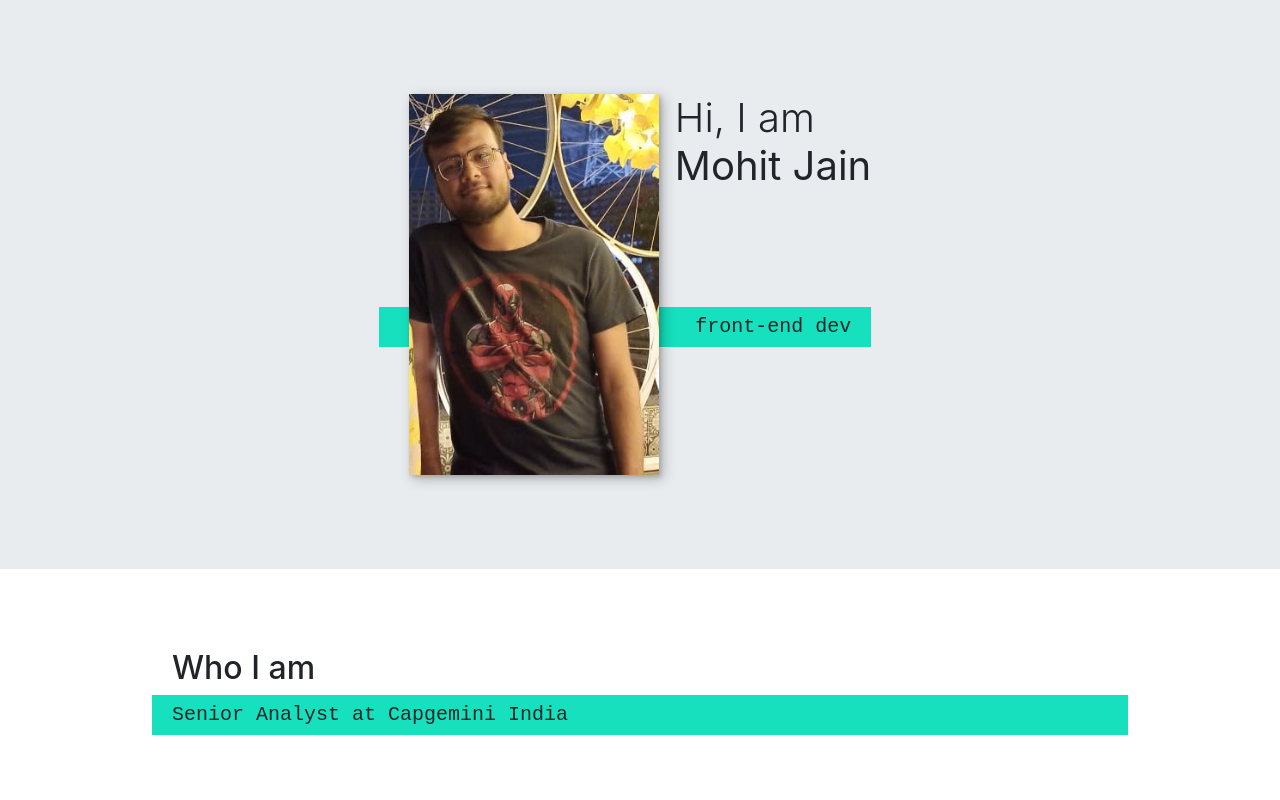
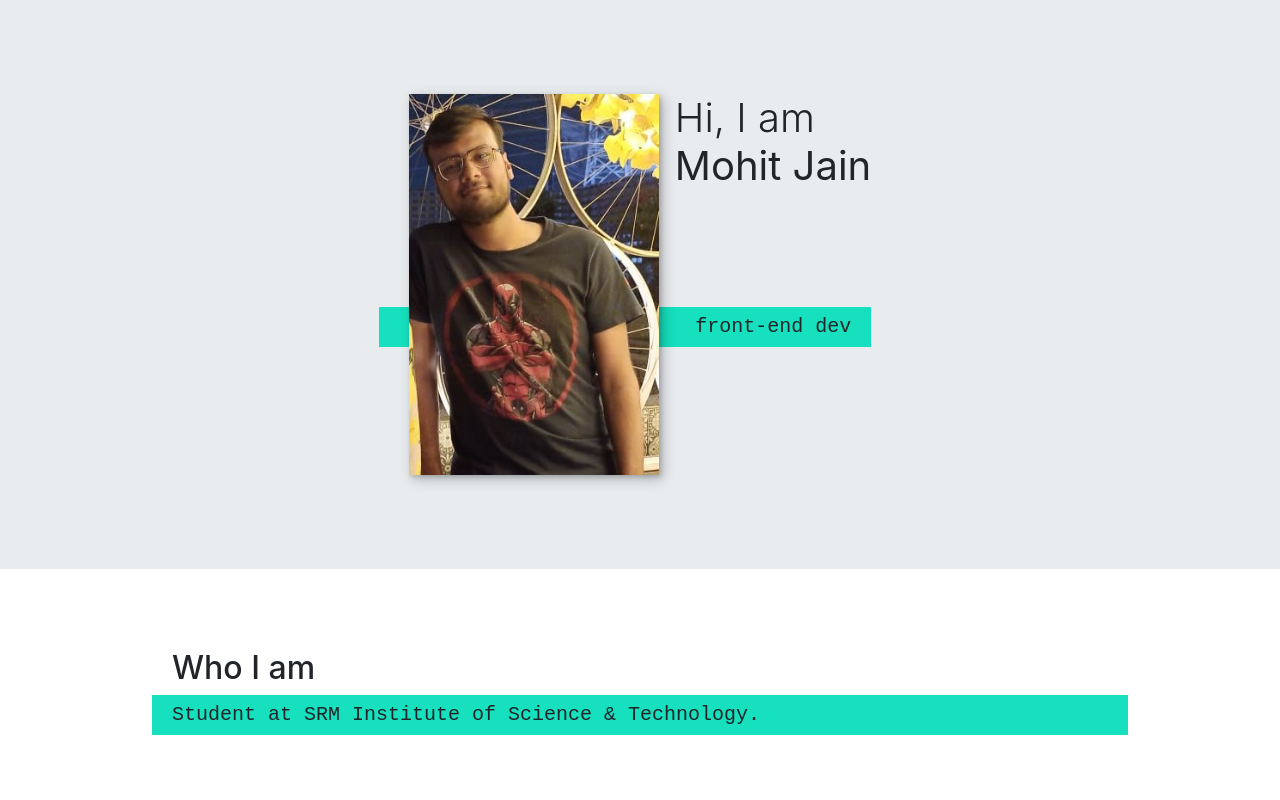
Before and after one commit to mohit2308jain/MyPortfolioWebsite, a React (Create React App) app: page / in a window 1280 px wide. Shown: the top 800 px of the page. Built offline with nearby package versions, Linux system fonts and the light colour scheme.

Commit message:
Update AboutComponent.js

```diff
--- a/src/components/AboutComponent.js
+++ b/src/components/AboutComponent.js
@@ -20,7 +20,7 @@ class About extends React.Component{
             <React.Fragment>
                 <section className="about-me">
                     <h2 className="section__title section__title--about">Who I am</h2>
-                    <p className="section__subtitle section__subtitle--about">Senior Analyst at Capgemini India</p>
+                    <p className="section__subtitle section__subtitle--about">Student at SRM Institute of Science & Technology.</p>
                 </section>
                 <div className="container-fluid b1">
                     <div className="row p-2">
```
